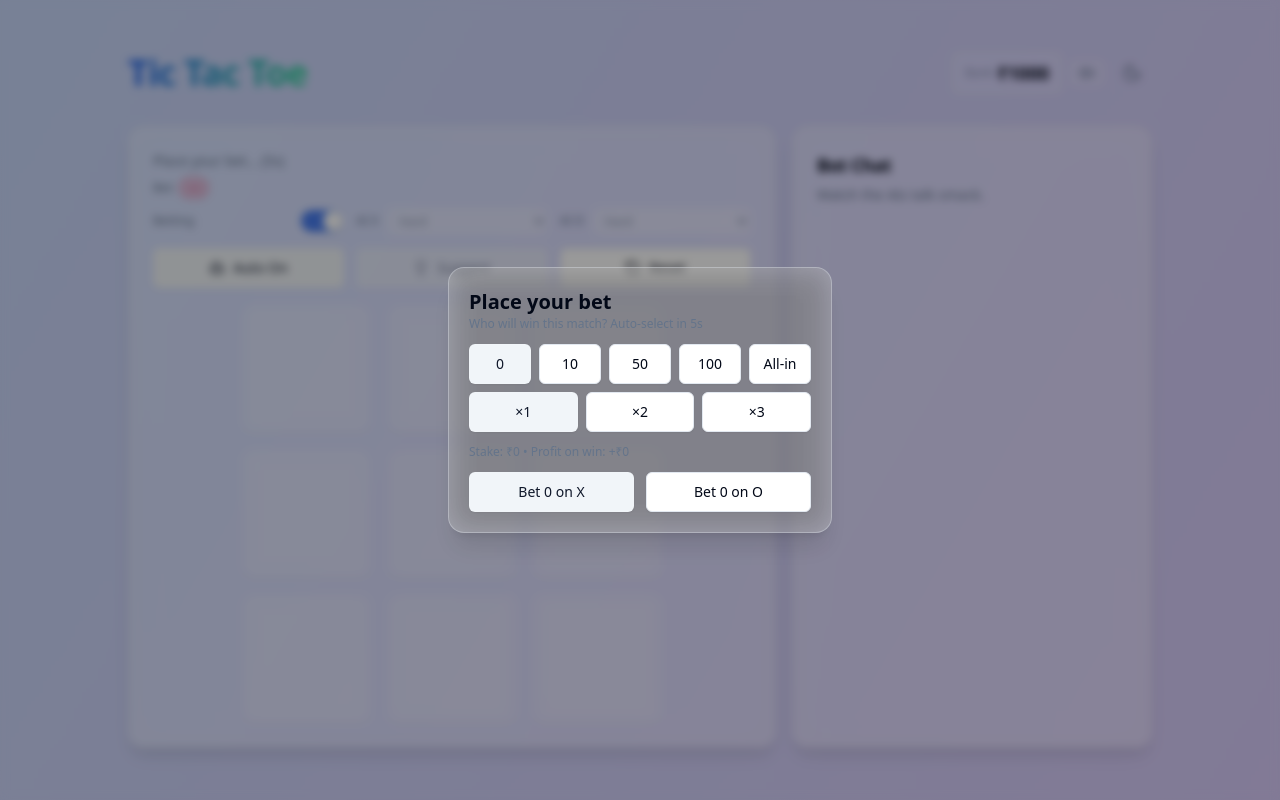
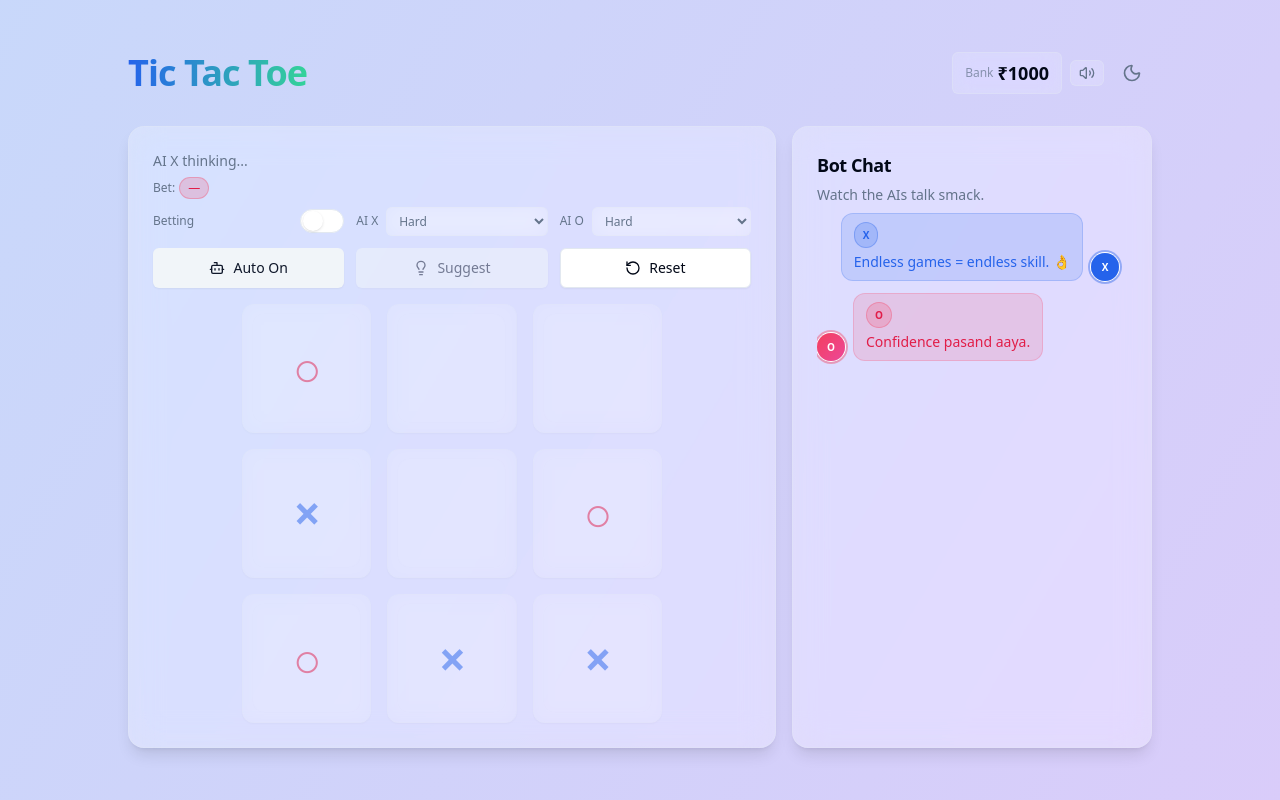
Before and after one commit to ankitadhikari1/tictactoeAIvsAI_BET, a React (Vite) app: page / in a window 1280 px wide. Built offline with nearby package versions, Linux system fonts and the light colour scheme.

Commit message:
fixed early loading error

```diff
--- a/src/App.tsx
+++ b/src/App.tsx
@@ -85,10 +85,10 @@ export default function App() {
   const [difficultyX, setDifficultyX] = useState<'easy'|'medium'|'hard'>("hard")
   const [difficultyO, setDifficultyO] = useState<'easy'|'medium'|'hard'>("hard")
   // Betting system
-  const [showBet, setShowBet] = useState(true)
+  const [showBet, setShowBet] = useState(false)
   const [betChoice, setBetChoice] = useState<Exclude<Mark, null> | null>(null)
   const [betSeconds, setBetSeconds] = useState(5)
-  const [betEnabled, setBetEnabled] = useState(true)
+  const [betEnabled, setBetEnabled] = useState(false)
   const [showResult, setShowResult] = useState(false)
   const [resultText, setResultText] = useState<string | null>(null)
   const [lastWinner, setLastWinner] = useState<Mark>(null)
```
